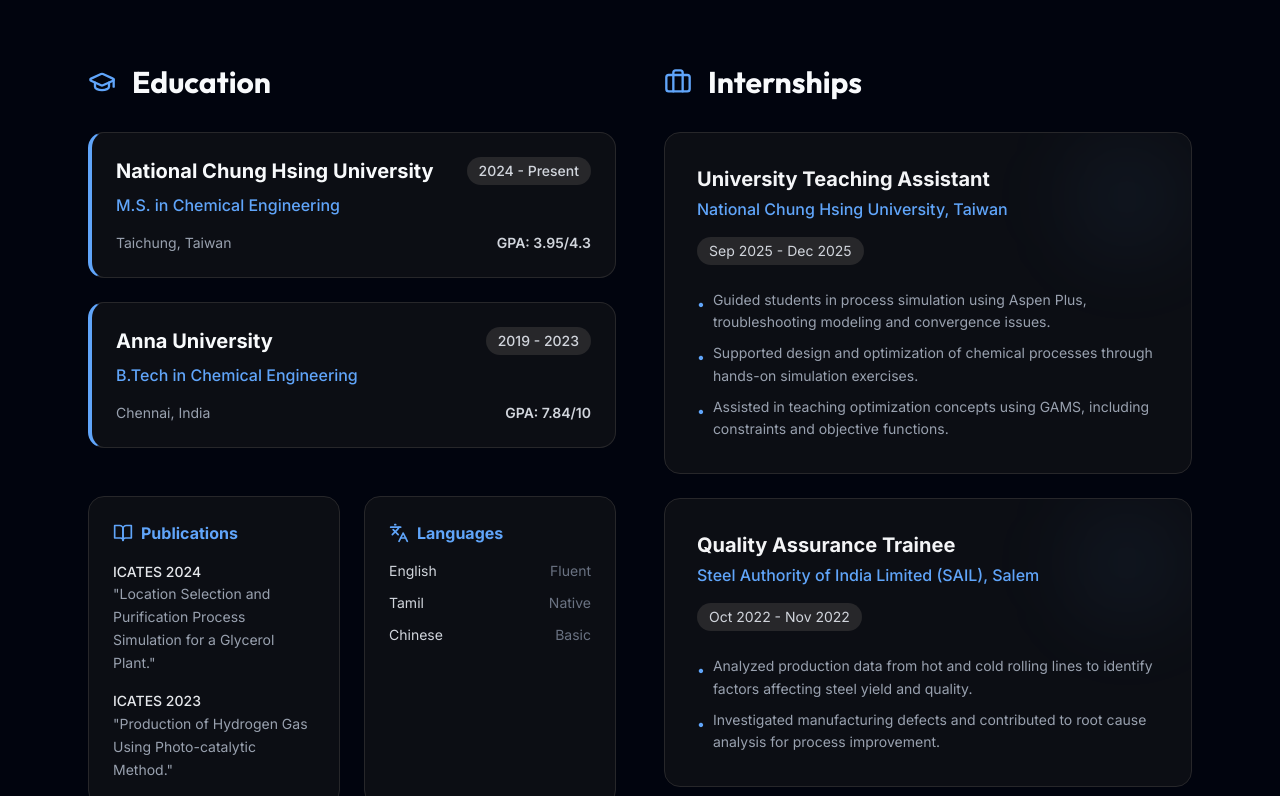
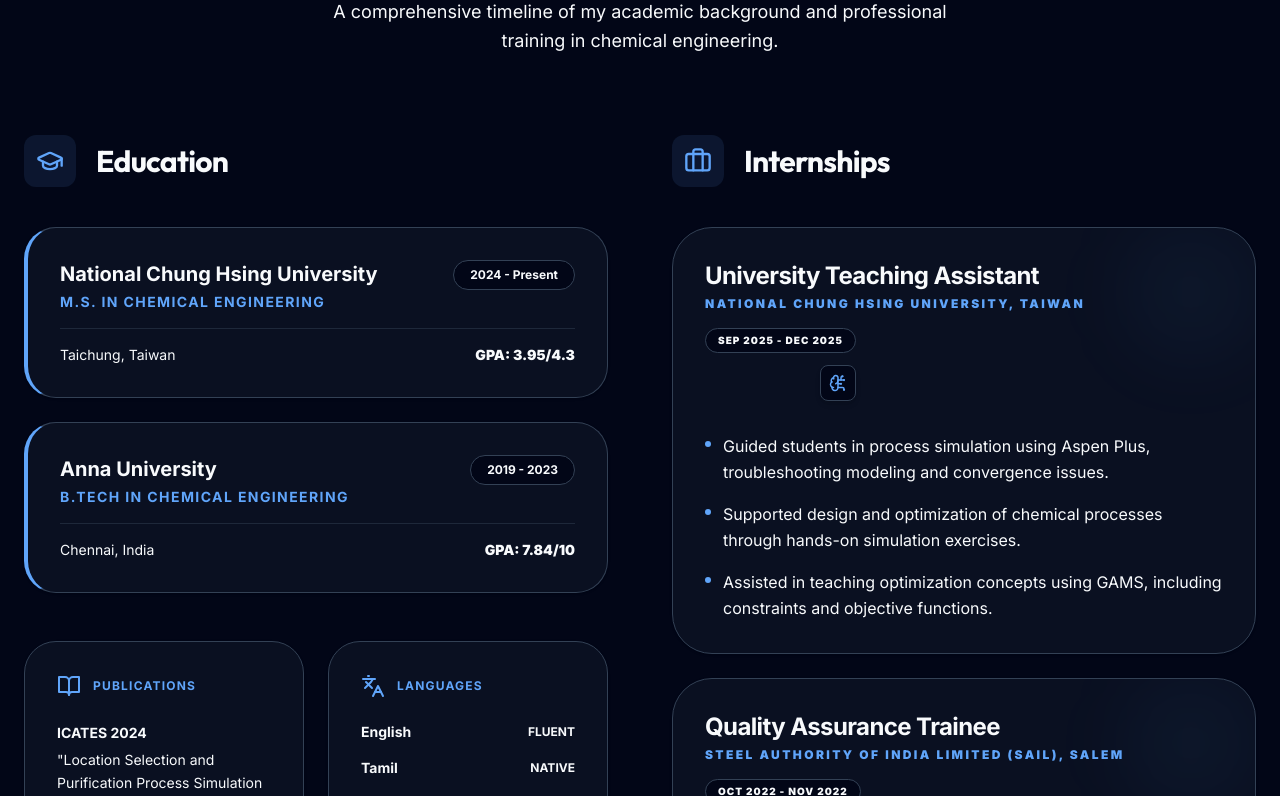
Before and after one commit to dhanushkumarsv/dhanushkumar.github.io, a Next.js app: page / in a window 1280 px wide. Shown: the part 3684-4480 px from the top of the page. Built offline with nearby package versions, Linux system fonts and the light colour scheme.

Commit message:
Add files via upload

```diff
--- a/src/components/Contact.tsx
+++ b/src/components/Contact.tsx
@@ -1,7 +1,7 @@
 "use client";
 
 import { motion } from "framer-motion";
-import { Send, MapPin, Mail, Phone, Github, Linkedin, Globe } from "lucide-react";
+import { Send, MapPin, Mail, Phone, Github, Linkedin, Globe, Book } from "lucide-react";
 
 export default function Contact() {
   return (
@@ -77,13 +77,22 @@ export default function Contact() {
                 <Linkedin size={28} />
               </a>
               <a
-                href="https://dhanushkumar.github.io"
+                href="https://dhanushkumarsv.github.io"
                 target="_blank"
                 rel="noopener noreferrer"
                 className="p-5 bg-accent/50 dark:bg-zinc-900 border border-border rounded-2xl text-foreground hover:text-primary hover:border-primary/50 transition-all shadow-xl"
                 title="Portfolio"
               >
                 <Globe size={28} />
+              </a>
+              <a
+                href="https://dhanushkumarsv.blogspot.com"
+                target="_blank"
+                rel="noopener noreferrer"
+                className="p-5 bg-accent/50 dark:bg-zinc-900 border border-border rounded-2xl text-foreground hover:text-primary hover:border-primary/50 transition-all shadow-xl"
+                title="Blog"
+              >
+                <Book size={28} />
               </a>
             </div>
           </motion.div>
--- a/src/components/Footer.tsx
+++ b/src/components/Footer.tsx
@@ -1,4 +1,4 @@
-import { Github, Linkedin, Globe, Mail } from "lucide-react";
+import { Github, Linkedin, Globe, Mail, Book } from "lucide-react";
 
 export default function Footer() {
   return (
@@ -30,13 +30,22 @@ export default function Footer() {
               <Linkedin size={20} />
             </a>
             <a
-              href="https://dhanushkumar.github.io"
+              href="https://dhanushkumarsv.github.io"
               target="_blank"
               rel="noopener noreferrer"
               className="w-12 h-12 flex items-center justify-center bg-accent/50 dark:bg-zinc-900 border border-border rounded-xl text-muted-foreground hover:text-primary transition-all shadow-lg"
               title="Portfolio"
             >
               <Globe size={20} />
+            </a>
+            <a
+              href="https://dhanushkumarsv.blogspot.com"
+              target="_blank"
+              rel="noopener noreferrer"
+              className="w-12 h-12 flex items-center justify-center bg-accent/50 dark:bg-zinc-900 border border-border rounded-xl text-muted-foreground hover:text-primary transition-all shadow-lg"
+              title="Blog"
+            >
+              <Book size={20} />
             </a>
             <a
               href="mailto:dhanushkumar795@gmail.com"
--- a/src/components/Resume.tsx
+++ b/src/components/Resume.tsx
@@ -1,7 +1,8 @@
 "use client";
 
-import { motion } from "framer-motion";
-import { GraduationCap, Briefcase, BookOpen, Languages } from "lucide-react";
+import { useState } from "react";
+import { motion, AnimatePresence } from "framer-motion";
+import { GraduationCap, Briefcase, BookOpen, Languages, BrainCircuit, X, Loader2, ArrowUpRight } from "lucide-react";
 
 const education = [
   {
@@ -60,39 +61,70 @@ const internships = [
 ];
 
 export default function Resume() {
+  const [selectedInternship, setSelectedInternship] = useState<typeof internships[0] | null>(null);
+  const [aiAnalysis, setAiAnalysis] = useState<string>("");
+  const [isLoading, setIsLoading] = useState(false);
+
+  const handleOpenInternAI = async (intern: typeof internships[0]) => {
+    setSelectedInternship(intern);
+    setIsLoading(true);
+    setAiAnalysis("");
+
+    try {
+      const res = await fetch("/api/chat", {
+        method: "POST",
+        headers: { "Content-Type": "application/json" },
+        body: JSON.stringify({
+          message: `Dhanush completed an internship as a "${intern.role}" at "${intern.company}". Key responsibilities: ${intern.points.join(". ")}. Explain why this experience is valuable for a professional process engineer and what specific high-level technical skills Dhanush likely gained.`
+        })
+      });
+      const data = await res.json();
+      setAiAnalysis(data.reply);
+    } catch (error) {
+      setAiAnalysis("Error connecting to AI. Please ensure GEMINI_API_KEY is set in Vercel.");
+    } finally {
+      setIsLoading(false);
+    }
+  };
+
   return (
-    <section id="resume" className="py-24 bg-black/40">
-      <div className="max-w-6xl mx-auto px-6">
-        <div className="text-center mb-16">
-          <h2 className="text-4xl font-heading font-bold mb-4">Resume & Experience</h2>
-          <p className="text-gray-400 max-w-2xl mx-auto">
-            A timeline of my academic background and professional training in chemical engineering.
+    <section id="resume" className="py-24 bg-background relative border-t border-border overflow-hidden">
+      <div className="max-w-7xl mx-auto px-6">
+        <div className="text-center mb-20">
+          <h2 className="text-4xl md:text-5xl font-heading font-bold mb-6 text-foreground">Resume & Experience</h2>
+          <div className="w-20 h-1 bg-primary mx-auto mb-6 rounded-full" />
+          <p className="text-muted-foreground max-w-2xl mx-auto text-lg leading-relaxed">
+            A comprehensive timeline of my academic background and professional training in chemical engineering.
           </p>
         </div>
 
-        <div className="grid lg:grid-cols-2 gap-12">
+        <div className="grid lg:grid-cols-2 gap-16">
           {/* Left Column: Education & Misc */}
           <div className="space-y-12">
             <div>
-              <div className="flex items-center mb-8">
-                <GraduationCap size={28} className="text-primary mr-4" />
-                <h3 className="text-3xl font-heading font-bold">Education</h3>
+              <div className="flex items-center mb-10">
+                <div className="p-3 bg-primary/10 text-primary rounded-xl mr-5">
+                  <GraduationCap size={28} />
+                </div>
+                <h3 className="text-3xl font-heading font-bold text-foreground tracking-tight">Education</h3>
               </div>
               <div className="space-y-6">
                 {education.map((edu, i) => (
                   <motion.div
                     key={i}
                     initial={{ opacity: 0, x: -20 }} whileInView={{ opacity: 1, x: 0 }} viewport={{ once: true }} transition={{ delay: i * 0.1 }}
-                    className="bg-zinc-900/50 border border-zinc-800 p-6 rounded-2xl border-l-4 border-l-primary"
+                    className="bg-accent/30 dark:bg-zinc-900/40 border border-border p-8 rounded-[2rem] border-l-4 border-l-primary hover:bg-accent/50 dark:hover:bg-zinc-900/60 transition-colors group shadow-sm"
                   >
-                    <div className="flex justify-between items-start mb-2">
-                      <h4 className="text-xl font-bold">{edu.school}</h4>
-                      <span className="text-sm px-3 py-1 bg-zinc-800 rounded-full text-gray-300 font-medium whitespace-nowrap ml-4">{edu.date}</span>
+                    <div className="flex flex-col md:flex-row justify-between items-start gap-4 mb-4">
+                      <div>
+                        <h4 className="text-xl font-bold text-foreground group-hover:text-primary transition-colors">{edu.school}</h4>
+                        <p className="text-primary font-bold text-sm uppercase tracking-widest mt-1">{edu.degree}</p>
+                      </div>
+                      <span className="text-xs px-4 py-1.5 bg-background dark:bg-zinc-800 border border-border rounded-full text-muted-foreground font-bold whitespace-nowrap">{edu.date}</span>
                     </div>
-                    <p className="text-primary font-medium mb-1">{edu.degree}</p>
-                    <div className="flex justify-between items-center text-sm text-gray-400 mt-4">
+                    <div className="flex justify-between items-center text-sm text-muted-foreground pt-4 border-t border-border/50">
                       <span>{edu.location}</span>
-                      <span className="font-semibold text-gray-300">{edu.gpa}</span>
+                      <span className="font-black text-foreground">{edu.gpa}</span>
                     </div>
                   </motion.div>
                 ))}
@@ -102,44 +134,44 @@ export default function Resume() {
             <div className="grid sm:grid-cols-2 gap-6">
               <motion.div
                 initial={{ opacity: 0, y: 20 }} whileInView={{ opacity: 1, y: 0 }} viewport={{ once: true }}
-                className="bg-zinc-900/50 border border-zinc-800 p-6 rounded-2xl"
+                className="bg-accent/30 dark:bg-zinc-900/40 border border-border p-8 rounded-[2rem] shadow-sm"
               >
-                <div className="flex items-center mb-4 text-primary">
-                  <BookOpen size={20} className="mr-2" />
-                  <h4 className="font-bold">Publications</h4>
+                <div className="flex items-center mb-6 text-primary">
+                  <BookOpen size={24} className="mr-3" />
+                  <h4 className="font-bold uppercase tracking-widest text-xs">Publications</h4>
                 </div>
-                <ul className="space-y-4 text-sm text-gray-400">
+                <ul className="space-y-6 text-sm">
                   <li className="leading-relaxed">
-                    <span className="text-gray-200 font-medium block">ICATES 2024</span>
-                    "Location Selection and Purification Process Simulation for a Glycerol Plant."
+                    <span className="text-foreground font-bold block mb-1">ICATES 2024</span>
+                    <p className="text-muted-foreground">"Location Selection and Purification Process Simulation for a Glycerol Plant."</p>
                   </li>
                   <li className="leading-relaxed">
-                    <span className="text-gray-200 font-medium block">ICATES 2023</span>
-                    "Production of Hydrogen Gas Using Photo-catalytic Method."
+                    <span className="text-foreground font-bold block mb-1">ICATES 2023</span>
+                    <p className="text-muted-foreground">"Production of Hydrogen Gas Using Photo-catalytic Method."</p>
                   </li>
                 </ul>
               </motion.div>
 
               <motion.div
                 initial={{ opacity: 0, y: 20 }} whileInView={{ opacity: 1, y: 0 }} viewport={{ once: true }} transition={{ delay: 0.1 }}
-                className="bg-zinc-900/50 border border-zinc-800 p-6 rounded-2xl"
+                className="bg-accent/30 dark:bg-zinc-900/40 border border-border p-8 rounded-[2rem] shadow-sm"
               >
-                <div className="flex items-center mb-4 text-primary">
-                  <Languages size={20} className="mr-2" />
-                  <h4 className="font-bold">Languages</h4>
+                <div className="flex items-center mb-6 text-primary">
+                  <Languages size={24} className="mr-3" />
+                  <h4 className="font-bold uppercase tracking-widest text-xs">Languages</h4>
                 </div>
-                <ul className="space-y-3">
-                  <li className="flex justify-between text-sm">
-                    <span className="text-gray-300">English</span>
-                    <span className="text-gray-500">Fluent</span>
+                <ul className="space-y-4">
+                  <li className="flex justify-between items-center text-sm">
+                    <span className="text-foreground font-bold">English</span>
+                    <span className="text-muted-foreground text-xs font-bold uppercase">Fluent</span>
                   </li>
-                  <li className="flex justify-between text-sm">
-                    <span className="text-gray-300">Tamil</span>
-                    <span className="text-gray-500">Native</span>
+                  <li className="flex justify-between items-center text-sm">
+                    <span className="text-foreground font-bold">Tamil</span>
+                    <span className="text-muted-foreground text-xs font-bold uppercase">Native</span>
                   </li>
-                  <li className="flex justify-between text-sm">
-                    <span className="text-gray-300">Chinese</span>
-                    <span className="text-gray-500">Basic</span>
+                  <li className="flex justify-between items-center text-sm">
+                    <span className="text-foreground font-bold">Chinese</span>
+                    <span className="text-muted-foreground text-xs font-bold uppercase">Basic</span>
                   </li>
                 </ul>
               </motion.div>
@@ -148,31 +180,42 @@ export default function Resume() {
 
           {/* Right Column: Internships */}
           <div>
-            <div className="flex items-center mb-8">
-              <Briefcase size={28} className="text-primary mr-4" />
-              <h3 className="text-3xl font-heading font-bold">Internships</h3>
+            <div className="flex items-center mb-10">
+              <div className="p-3 bg-primary/10 text-primary rounded-xl mr-5">
+                <Briefcase size={28} />
+              </div>
+              <h3 className="text-3xl font-heading font-bold text-foreground tracking-tight">Internships</h3>
             </div>
             <div className="space-y-6">
               {internships.map((intern, i) => (
                 <motion.div
                   key={i}
                   initial={{ opacity: 0, x: 20 }} whileInView={{ opacity: 1, x: 0 }} viewport={{ once: true }} transition={{ delay: i * 0.1 }}
-                  className="bg-zinc-900/50 border border-zinc-800 p-8 rounded-2xl relative overflow-hidden group hover:border-primary/50 transition-colors"
+                  className="bg-accent/30 dark:bg-zinc-900/40 border border-border p-8 rounded-[2.5rem] relative overflow-hidden group hover:bg-accent/50 dark:hover:bg-zinc-900/50 transition-all duration-500 shadow-sm"
                 >
                   <div className="absolute top-0 right-0 w-32 h-32 bg-primary/5 rounded-full blur-[40px] group-hover:bg-primary/10 transition-colors" />
                   <div className="relative z-10">
-                    <div className="flex flex-wrap justify-between items-start gap-4 mb-4">
-                      <div>
-                        <h4 className="text-xl font-bold text-gray-100">{intern.role}</h4>
-                        <p className="text-primary font-medium mt-1">{intern.company}</p>
+                    <div className="flex flex-wrap justify-between items-start gap-4 mb-8">
+                      <div className="flex-grow">
+                        <h4 className="text-2xl font-bold text-foreground mb-1 tracking-tight group-hover:text-primary transition-colors">{intern.role}</h4>
+                        <p className="text-primary font-black text-xs uppercase tracking-[0.2em]">{intern.company}</p>
                       </div>
-                      <span className="text-sm px-3 py-1 bg-zinc-800 rounded-full text-gray-300 whitespace-nowrap">{intern.date}</span>
+                      <div className="flex flex-col items-end gap-3">
+                        <span className="text-[10px] font-black px-3 py-1 bg-background dark:bg-zinc-800 border border-border rounded-full text-muted-foreground uppercase tracking-widest">{intern.date}</span>
+                        <button
+                          onClick={() => handleOpenInternAI(intern)}
+                          className="p-2 bg-background dark:bg-zinc-800 text-primary border border-border rounded-lg hover:bg-primary hover:text-white transition-all shadow-md group/btn"
+                          title="AI Experience Analysis"
+                        >
+                          <BrainCircuit size={18} />
+                        </button>
+                      </div>
                     </div>
-                    <ul className="space-y-2 mt-6">
+                    <ul className="space-y-4">
                       {intern.points.map((point, j) => (
-                        <li key={j} className="text-gray-400 text-sm leading-relaxed flex items-start">
-                          <span className="text-primary mr-2 mt-1">•</span>
-                          {point}
+                        <li key={j} className="text-muted-foreground text-base leading-relaxed flex items-start">
+                          <div className="w-1.5 h-1.5 rounded-full bg-primary mr-3 mt-2 flex-shrink-0" />
+                          <p>{point}</p>
                         </li>
                       ))}
                     </ul>
@@ -183,6 +226,64 @@ export default function Resume() {
           </div>
         </div>
       </div>
+
+      <AnimatePresence>
+        {selectedInternship && (
+          <div className="fixed inset-0 z-50 flex items-center justify-center p-4">
+            <motion.div
+              initial={{ opacity: 0 }}
+              animate={{ opacity: 1 }}
+              exit={{ opacity: 0 }}
+              onClick={() => setSelectedInternship(null)}
+              className="absolute inset-0 bg-black/60 dark:bg-black/95 backdrop-blur-2xl"
+            />
+            <motion.div
+              initial={{ opacity: 0, scale: 0.95, y: 30 }}
+              animate={{ opacity: 1, scale: 1, y: 0 }}
+              exit={{ opacity: 0, scale: 0.95, y: 30 }}
+              className="relative w-full max-w-2xl bg-background dark:bg-zinc-900 border border-border rounded-[3rem] p-10 md:p-12 shadow-2xl z-10 max-h-[90vh] overflow-y-auto"
+            >
+              <button
+                onClick={() => setSelectedInternship(null)}
+                className="absolute top-10 right-10 p-3 rounded-full bg-accent dark:bg-zinc-800 text-muted-foreground hover:text-foreground transition-colors"
+              >
+                <X size={24} />
+              </button>
+
+              <div className="mb-10">
+                <div className="flex items-center text-primary mb-4">
+                  <BrainCircuit size={32} className="mr-3" />
+                  <span className="text-xs font-black uppercase tracking-[0.3em]">AI Experience Insights</span>
+                </div>
+                <h4 className="text-3xl font-bold text-foreground mb-1 leading-tight tracking-tight">{selectedInternship.role}</h4>
+                <p className="text-primary font-bold text-sm uppercase tracking-widest">{selectedInternship.company}</p>
+              </div>
+
+              <div className="text-foreground dark:text-zinc-300 text-lg leading-relaxed space-y-6">
+                {isLoading ? (
+                  <div className="flex flex-col items-center justify-center py-16">
+                    <Loader2 size={48} className="animate-spin text-primary mb-6" />
+                    <p className="text-sm font-bold text-muted-foreground animate-pulse uppercase tracking-[0.2em]">Analyzing Career Impact...</p>
+                  </div>
+                ) : (
+                  <div className="prose dark:prose-invert prose-lg max-w-none">
+                    <p>{aiAnalysis}</p>
+                  </div>
+                )}
+              </div>
+
+              <div className="mt-12 pt-8 border-t border-border flex justify-end">
+                <button
+                  onClick={() => setSelectedInternship(null)}
+                  className="px-10 py-4 bg-primary text-primary-foreground rounded-2xl font-bold hover:opacity-90 transition-all shadow-xl shadow-primary/20"
+                >
+                  Close Insights
+                </button>
+              </div>
+            </motion.div>
+          </div>
+        )}
+      </AnimatePresence>
     </section>
   );
 }
```
